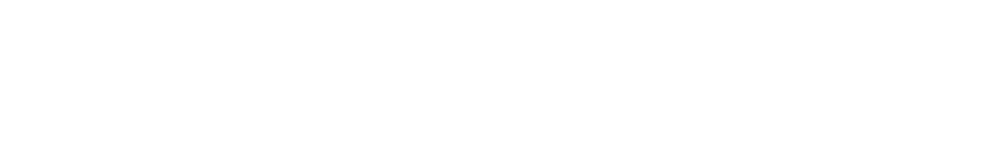
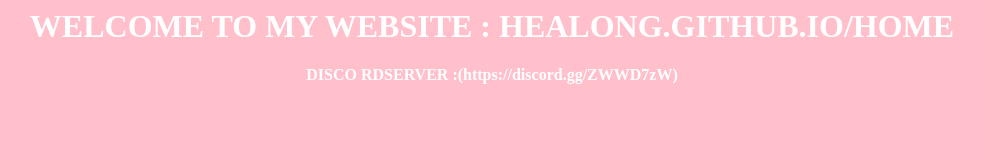
Before and after one commit to healong/healong, a plain HTML site: page index.html in a window 1280 px wide. Shown: the whole page, without its empty margins (148-1132 px from the left). Drawn offline with Linux system fonts and the light colour scheme.

Commit message:
Update index.html

```diff
--- a/index.html
+++ b/index.html
@@ -12,7 +12,7 @@
 
   <style>
     body {
-      background-color:"https://media.giphy.com/media/mv6r1cweY1488/giphy.gif";
+      background-color:pink;
       color:#fff;
       text-align:center;
     }
```
